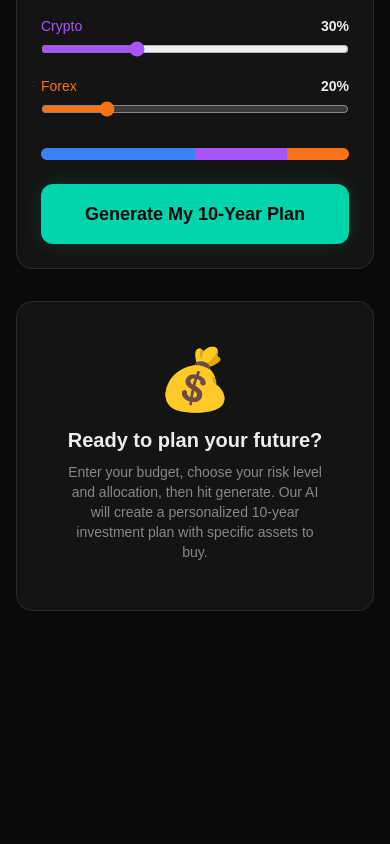
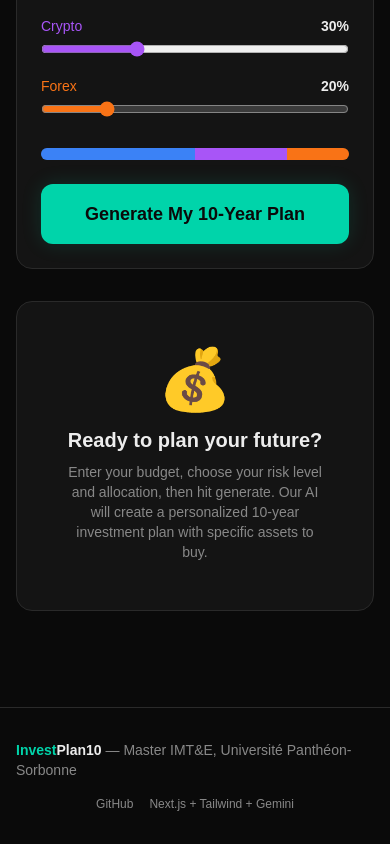
Before and after one commit to Michelle-OBrien/investplan10, a Next.js app: page / in a window 390 px wide. Shown: the part 632-1476 px from the top of the page. Before the commit the page ends 1275 px from the top, so only its background shows below. Built offline with nearby package versions, Linux system fonts and the light colour scheme.

Commit message:
Add footer with project credits and GitHub link
- Add footer section with project name and university credit
- Link to GitHub repository
- Display tech stack (Next.js + Tailwind + Gemini)
- Responsive layout: stacked on mobile, side-by-side on desktop

```diff
--- a/src/app/page.tsx
+++ b/src/app/page.tsx
@@ -193,6 +193,28 @@ export default function Home() {
           </div>
         </div>
       </div>
+
+      <footer className="border-t border-card-border mt-16">
+        <div className="max-w-6xl mx-auto px-4 py-8 flex flex-col sm:flex-row items-center justify-between gap-4">
+          <div className="text-sm text-muted">
+            <span className="font-bold text-foreground">
+              <span className="text-accent-green">Invest</span>Plan10
+            </span>
+            {" "}&mdash; Master IMT&E, Universit&eacute; Panth&eacute;on-Sorbonne
+          </div>
+          <div className="flex items-center gap-4 text-xs text-muted">
+            <a
+              href="https://github.com/Michelle-OBrien/investplan10"
+              target="_blank"
+              rel="noopener noreferrer"
+              className="hover:text-foreground transition"
+            >
+              GitHub
+            </a>
+            <span>Next.js + Tailwind + Gemini</span>
+          </div>
+        </div>
+      </footer>
     </main>
   );
 }
```
